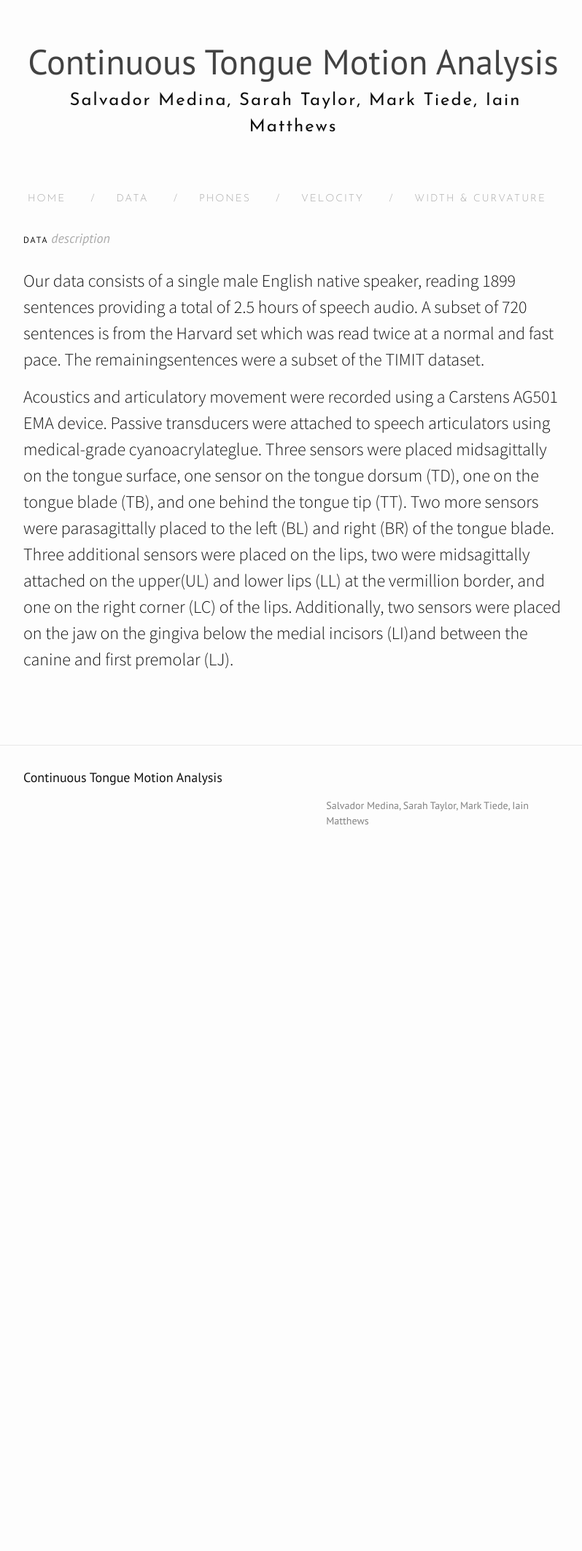
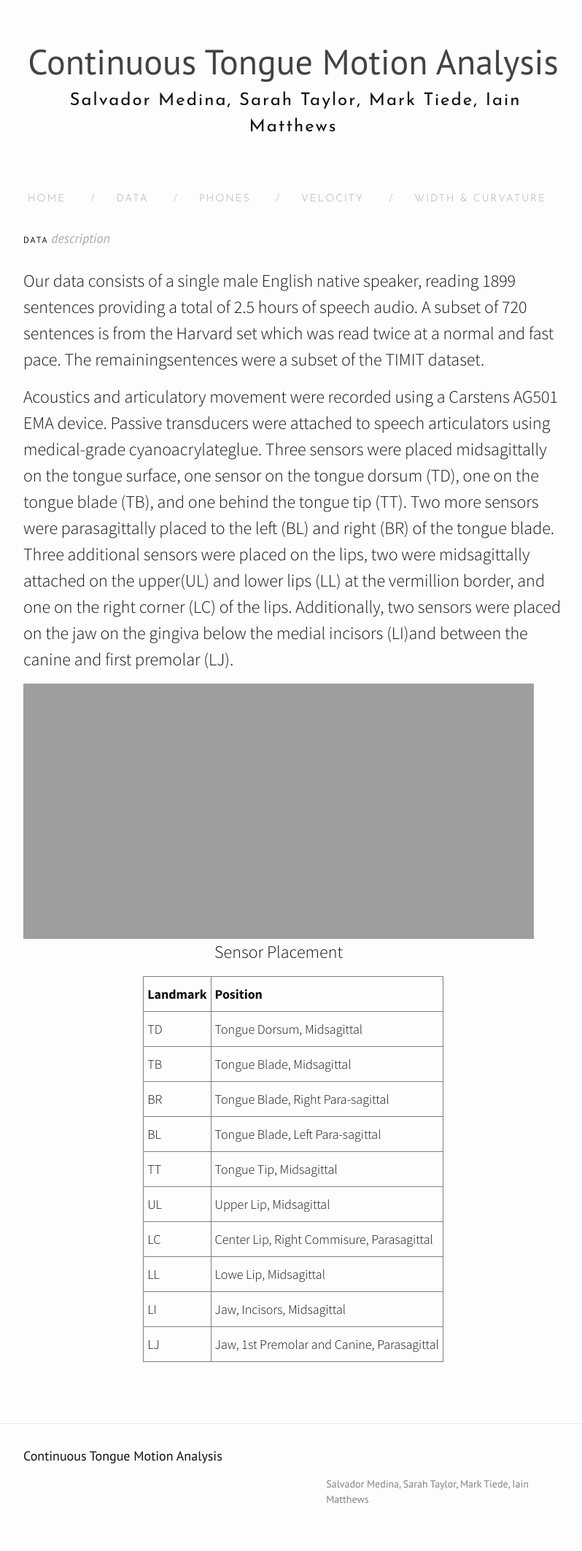
Before and after one commit to salmedina/ContinuousTongueMotionAnalysis, a Jekyll site: the page built from data.md, in a window 1280 px wide. Shown: the whole page at 73% size, without its empty margins (238-1036 px from the left). Built offline with Jekyll 4.4.1, drawn with Linux system fonts in a browser that asks for light colours; nearby versions of some CDN libraries; before the commit the page ends 1196 px from its top, so only the background shows below that.

Commit message:
Add data image and table

```diff
--- a/css/style.scss
+++ b/css/style.scss
@@ -185,6 +185,44 @@ blockquote {
   margin-bottom:10px;
 }
 
+
+/*
+ * Centered Table
+ */
+.tg {
+  border-collapse:collapse;
+  border-spacing:0;
+  margin-left:auto;
+  margin-right:auto;
+}
+.tg td{
+  border-color:#999;
+  border-style:solid;
+  border-width:1px;
+  overflow:hidden;
+  padding:10px 5px;
+  word-break:normal;
+}
+.tg th{
+  border-color:#999;
+  border-style:solid;
+  border-width:1px;
+  font-weight:normal;
+  overflow:hidden;
+  padding:10px 5px;
+  word-break:normal;
+}
+.tg .tg-fymr{
+  border-color:inherit;
+  font-weight:bold;
+  text-align:left;
+  vertical-align:top
+}
+.tg .tg-0pky{
+  border-color:inherit;
+  text-align:left;
+  vertical-align:top
+}
 
 
 /**
--- a/data.md
+++ b/data.md
@@ -15,3 +15,70 @@ tagline: "Description"
 </p>
 
 </div>
+
+<div class="teaser">
+  <div style="float:left;margin-right:5px;">
+      <img src="{{site.url}}/{{site.baseurl}}/images/data/tongue_sensors.png" height="350" width="700"  />
+      <p style="text-align:center;">Sensor Placement</p>
+  </div>
+</div>
+
+<style type="text/css">
+.tg  {border-collapse:collapse;border-spacing:0;margin-left:auto;margin-right:auto;}
+.tg td{border-color:#999;border-style:solid;border-width:1px;
+  overflow:hidden;padding:10px 5px;word-break:normal;}
+.tg th{border-color:#999;border-style:solid;border-width:1px;
+  font-weight:normal;overflow:hidden;padding:10px 5px;word-break:normal;}
+.tg .tg-fymr{border-color:inherit;font-weight:bold;text-align:left;vertical-align:top}
+.tg .tg-0pky{border-color:inherit;text-align:left;vertical-align:top}
+</style>
+<table class="tg">
+<thead>
+  <tr>
+    <th class="tg-fymr">Landmark</th>
+    <th class="tg-fymr">Position</th>
+  </tr>
+</thead>
+<tbody>
+  <tr>
+    <td class="tg-0pky">TD</td>
+    <td class="tg-0pky">Tongue Dorsum, Midsagittal</td>
+  </tr>
+  <tr>
+    <td class="tg-0pky">TB</td>
+    <td class="tg-0pky">Tongue Blade, Midsagittal</td>
+  </tr>
+  <tr>
+    <td class="tg-0pky">BR</td>
+    <td class="tg-0pky">Tongue Blade, Right Para-sagittal</td>
+  </tr>
+  <tr>
+    <td class="tg-0pky">BL</td>
+    <td class="tg-0pky">Tongue Blade, Left Para-sagittal</td>
+  </tr>
+  <tr>
+    <td class="tg-0pky">TT</td>
+    <td class="tg-0pky">Tongue Tip, Midsagittal</td>
+  </tr>
+  <tr>
+    <td class="tg-0pky">UL</td>
+    <td class="tg-0pky">Upper Lip, Midsagittal</td>
+  </tr>
+  <tr>
+    <td class="tg-0pky">LC</td>
+    <td class="tg-0pky">Center Lip, Right Commisure, Parasagittal</td>
+  </tr>
+  <tr>
+    <td class="tg-0pky">LL</td>
+    <td class="tg-0pky">Lowe Lip, Midsagittal</td>
+  </tr>
+  <tr>
+    <td class="tg-0pky">LI</td>
+    <td class="tg-0pky">Jaw, Incisors, Midsagittal</td>
+  </tr>
+  <tr>
+    <td class="tg-0pky">LJ</td>
+    <td class="tg-0pky">Jaw, 1st Premolar and Canine, Parasagittal</td>
+  </tr>
+</tbody>
+</table>
```
